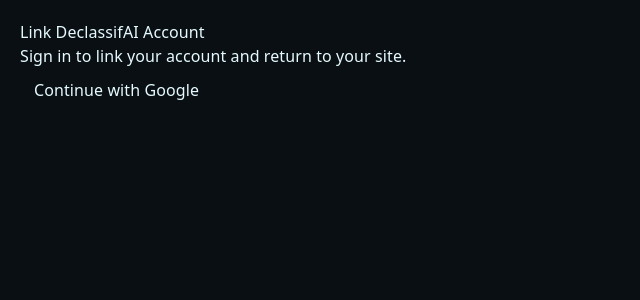
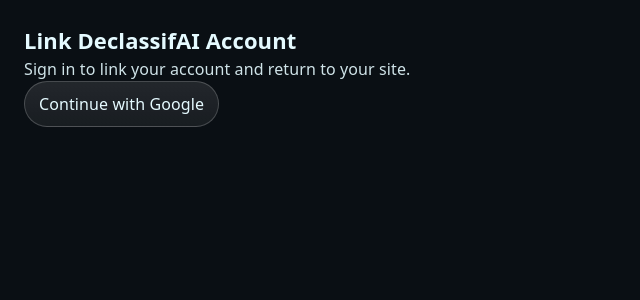
Before and after one commit to tyn3lson/media-auth-frontend, a Next.js app: page /embed-auth in a window 1280 px wide. Shown: the top 300 px of the page, without its empty margins (0-640 px from the left). Built offline with nearby package versions, Linux system fonts and the light colour scheme; no server answers.

Commit message:
xchanges

```diff
--- a/app/embed-auth/page.tsx
+++ b/app/embed-auth/page.tsx
@@ -2,6 +2,7 @@
 'use client';
 
 import { useEffect, useState } from 'react';
+import { useRouter, useSearchParams } from 'next/navigation';
 import { createClient } from '@supabase/supabase-js';
 
 const supabase = createClient(
@@ -10,57 +11,135 @@
 );
 
 export default function EmbedAuth() {
+  const router = useRouter();
+  const params = useSearchParams();
+  const [phase, setPhase] = useState<'checking' | 'sign-in' | 'redirecting'>('checking');
   const [error, setError] = useState<string | null>(null);
-  const [phase, setPhase] = useState<'checking'|'sign-in'|'redirecting'>('checking');
+
+  // Build a normalized return URL (Squarespace page you came from, or app home)
+  const returnTo =
+    params.get('return_to') ||
+    (typeof window !== 'undefined' ? window.location.origin : '');
 
   useEffect(() => {
-    (async () => {
-      const url = new URL(window.location.href);
-      const returnTo = url.searchParams.get('return_to'); // Squarespace page URL
+    let cancelled = false;
 
-      // 1) Get current session
-      const { data: { session }, error } = await supabase.auth.getSession();
-      if (error) {
-        setError(error.message);
-        setPhase('sign-in');
-        return;
+    async function run() {
+      try {
+        setPhase('checking');
+
+        // 1) If Supabase sent us back with ?code=..., exchange it for a real session.
+        const code = params.get('code');
+        if (code) {
+          const { error: xErr } = await supabase.auth.exchangeCodeForSession(code);
+          if (xErr) throw xErr;
         }
 
-      // 2) If signed in, redirect back to Squarespace with token in fragment
-      if (session?.access_token && returnTo) {
+        // 2) Check if we have a session now
+        const { data, error: sErr } = await supabase.auth.getSession();
+        if (sErr) throw sErr;
+
+        const accessToken = data.session?.access_token;
+
+        // 3) If signed in, send the token back to the embedding site and redirect
+        if (accessToken) {
+          if (cancelled) return;
           setPhase('redirecting');
-        const target = `${returnTo}#dai_token=${encodeURIComponent(session.access_token)}`;
+
+          // If embedded in an iFrame, notify parent (Squarespace) as well
+          try {
+            window.parent?.postMessage(
+              { type: 'declassifai:linked', token: accessToken },
+              '*'
+            );
+          } catch {
+            /* noop */
+          }
+
+          // Append token in URL fragment so it never hits server logs
+          const target =
+            returnTo && /^https?:\/\//i.test(returnTo)
+              ? `${returnTo}#dai_token=${encodeURIComponent(accessToken)}`
+              : '/';
+
+          // Use replace to avoid back-button loops
           window.location.replace(target);
           return;
         }
 
-      // 3) If not signed in, show button
+        // 4) No session yet — show sign-in button
+        if (!cancelled) setPhase('sign-in');
+      } catch (e: any) {
+        if (!cancelled) {
+          setError(e?.message || 'Authentication error');
           setPhase('sign-in');
-    })();
-  }, []);
+        }
+      }
+    }
+
+    run();
+    return () => {
+      cancelled = true;
+    };
+  }, [params, returnTo]);
 
   async function signInWithGoogle() {
-    const url = new URL(window.location.href);
-    const returnTo = url.searchParams.get('return_to') || window.location.origin;
+    setError(null);
+    // After Google, come back here with the same return_to so we can bounce you back
+    const bounce = `${window.location.origin}/embed-auth?return_to=${encodeURIComponent(
+      returnTo || window.location.origin
+    )}`;
+
     const { error } = await supabase.auth.signInWithOAuth({
       provider: 'google',
-      options: { redirectTo: `${window.location.origin}/embed-auth?return_to=${encodeURIComponent(returnTo)}` }
+      options: { redirectTo: bounce },
     });
+
     if (error) setError(error.message);
   }
 
   return (
-    <div style={{ padding: 20, fontFamily: 'system-ui', color: '#e5faff', background: '#0a0f14', minHeight: '100vh' }}>
-      <h1 style={{ marginTop: 0 }}>Link DeclassifAI Account</h1>
-      {phase === 'checking' && <p>Checking your session…</p>}
+    <div
+      style={{
+        padding: 24,
+        fontFamily: 'system-ui, -apple-system, Segoe UI, Roboto, Arial',
+        color: '#e5faff',
+        background: '#0a0f14',
+        minHeight: '100vh',
+      }}
+    >
+      <h1 style={{ margin: 0, fontSize: 22, fontWeight: 700 }}>Link DeclassifAI Account</h1>
+
+      {phase === 'checking' && <p style={{ opacity: 0.9 }}>Checking your session…</p>}
+
       {phase === 'sign-in' && (
         <>
-          <p>Sign in to link your account and return to your site.</p>
-          <button onClick={signInWithGoogle} style={{ padding: '10px 14px', borderRadius: 999 }}>Continue with Google</button>
+          <p style={{ opacity: 0.9 }}>
+            Sign in to link your account and return to your site.
+          </p>
+          <button
+            onClick={signInWithGoogle}
+            style={{
+              padding: '10px 14px',
+              borderRadius: 999,
+              border: '1px solid rgba(255,255,255,.2)',
+              background:
+                'linear-gradient(180deg, rgba(255,255,255,.10), rgba(255,255,255,.06))',
+              color: '#e5faff',
+              cursor: 'pointer',
+            }}
+          >
+            Continue with Google
+          </button>
+          {error && (
+            <p style={{ color: '#ffb4b4', marginTop: 12 }}>Error: {error}</p>
+          )}
         </>
       )}
-      {phase === 'redirecting' && <p>Linking and returning…</p>}
-      {error && <p style={{ color: '#ffb4b4' }}>Error: {error}</p>}
+
+      {phase === 'redirecting' && (
+        <p style={{ opacity: 0.9 }}>Linking and returning…</p>
+      )}
     </div>
   );
 }
```
Lines whose indentation alone changed are shown as unchanged.
